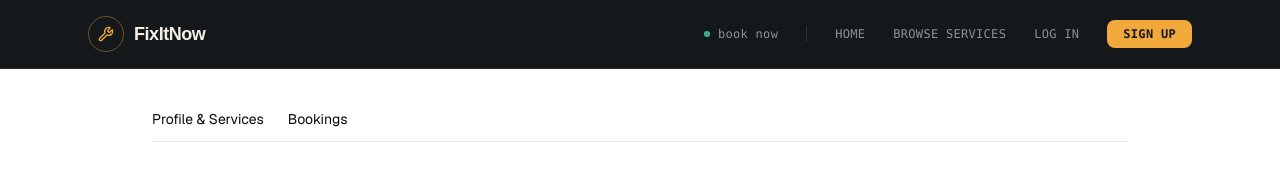
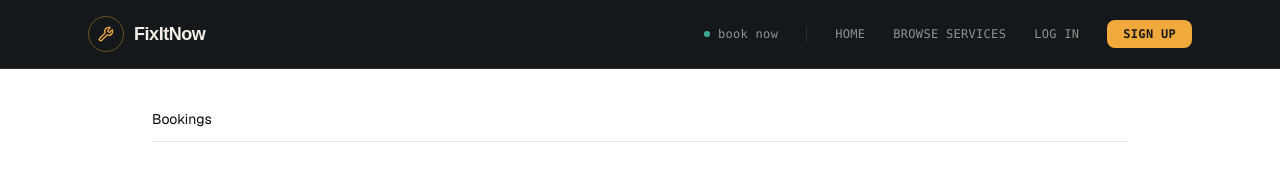
Before and after one commit to Fahad-smto/fixitnow-frontend-ts-, a Next.js app: page /dashboard/technician/bookings in a window 1280 px wide. Shown: the top 172 px of the page. Built offline with nearby package versions, Linux system fonts and the light colour scheme; no server answers.

Commit message:
technician dashboard modifyed

```diff
--- a/app/dashboard/technician/layout.tsx
+++ b/app/dashboard/technician/layout.tsx
@@ -4,9 +4,7 @@ export default function TechnicianDashboardLayout({ children }: { children: Reac
   return (
     <div className="mx-auto max-w-5xl px-6 py-10">
       <div className="mb-8 flex gap-6 border-b border-[var(--border)] text-sm">
-        <Link href="/dashboard/technician" className="pb-3 hover:text-[var(--primary)]">
-          Profile & Services
-        </Link>
+
         <Link href="/dashboard/technician/bookings" className="pb-3 hover:text-[var(--primary)]">
           Bookings
         </Link>
```
